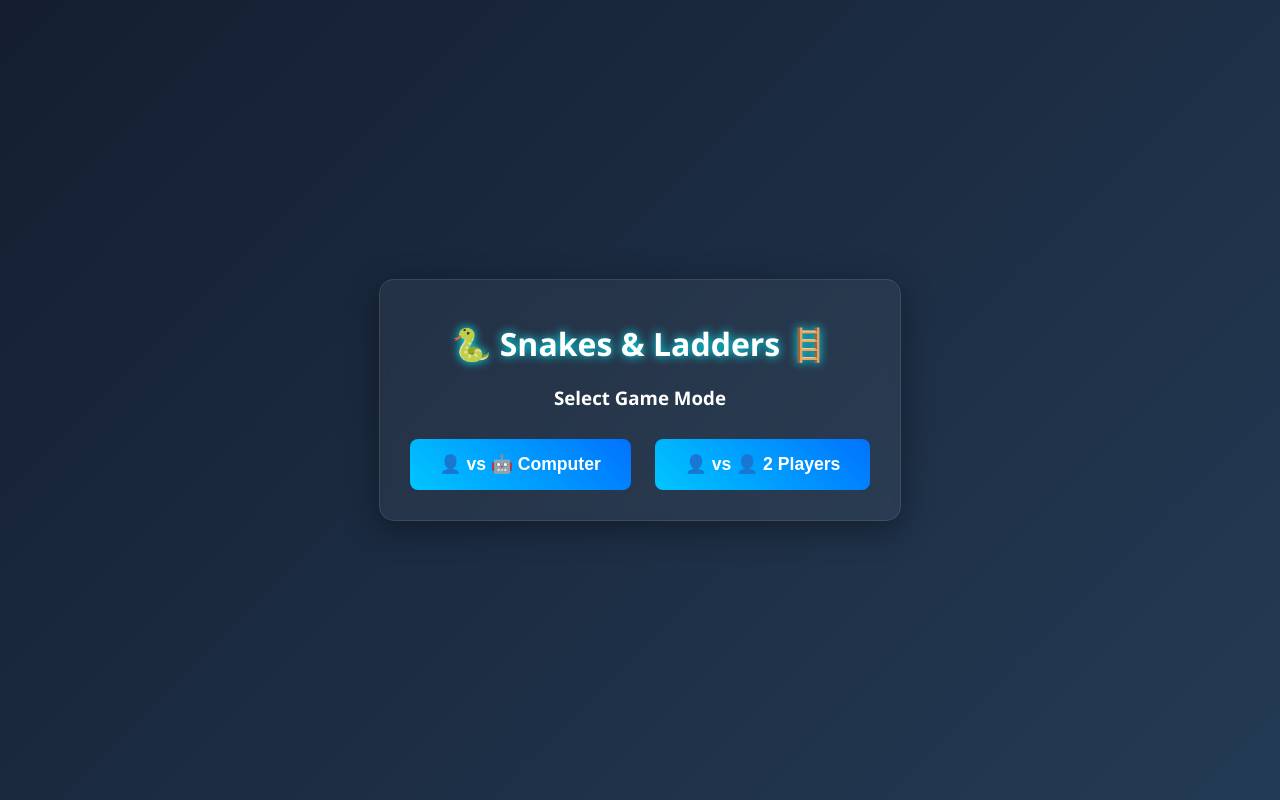
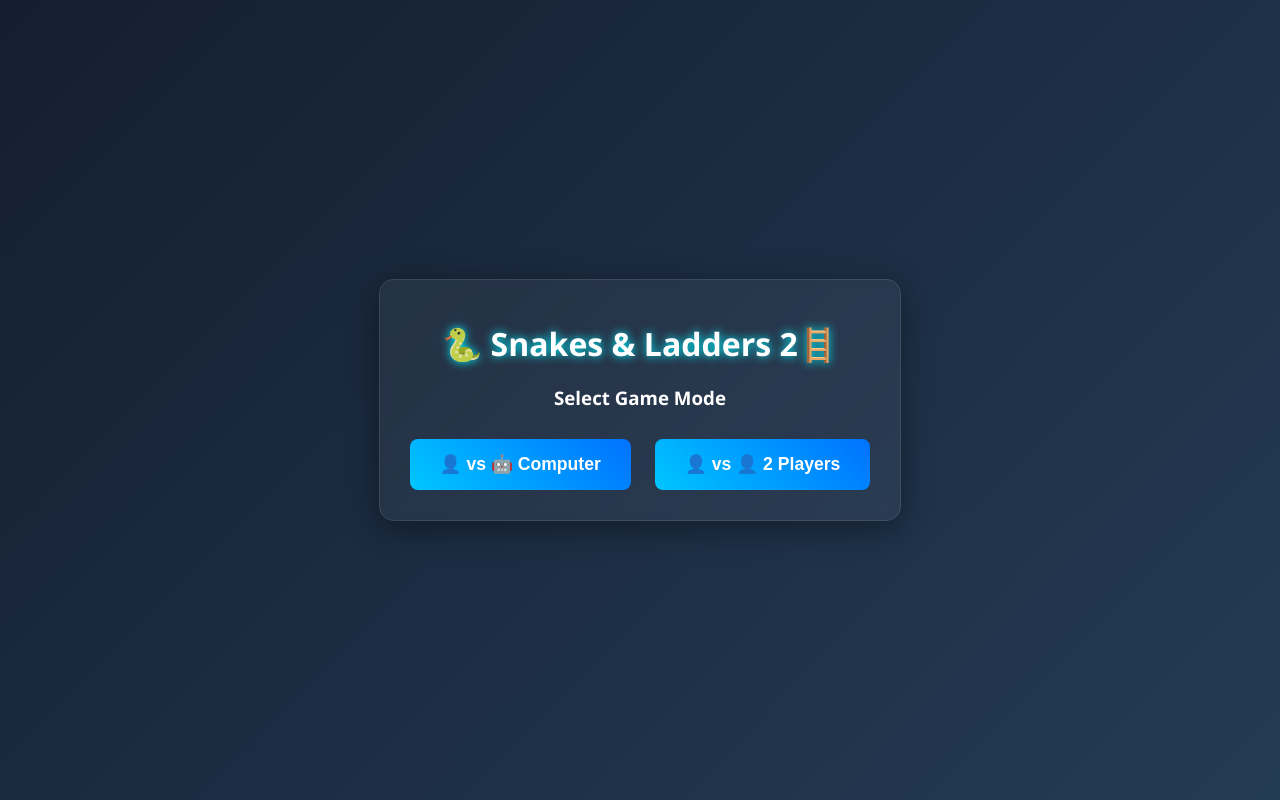
Before and after one commit to burhanuddin-k/SNAKE-LADDER-DEVOPS, a plain HTML site: page index.html in a window 1280 px wide. Drawn offline with Linux system fonts and the light colour scheme.

Commit message:
checking

```diff
--- a/index.html
+++ b/index.html
@@ -8,7 +8,7 @@
 </head>
 <body>
     <div class="game-container">
-        <h1>🐍 Snakes & Ladders 🪜</h1>
+        <h1>🐍 Snakes & Ladders 2🪜</h1>
 
         <div class="setup-zone" id="setup-zone">
             <h3>Select Game Mode</h3>
```
